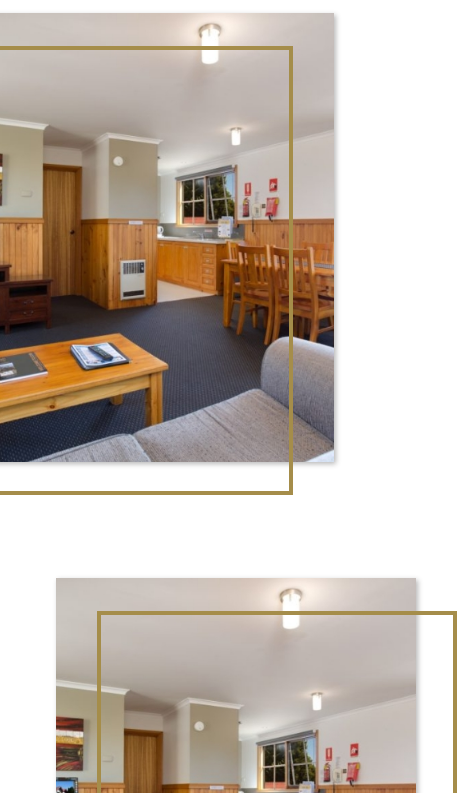
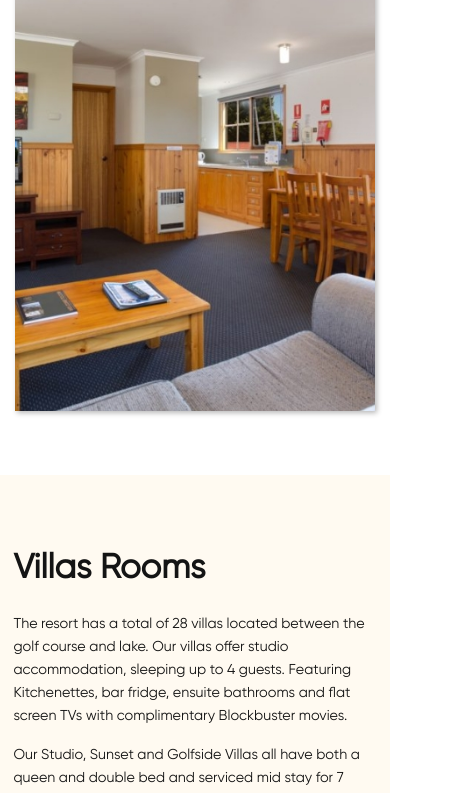
Before and after one commit to monmonplaza/tamar, a website: page dist/accomodation.html in a window 390 px wide. Shown: the part 1207-2000 px from the top of the page, 457 px wide, since content can reach past the window. Drawn offline with nearby package versions, Linux system fonts and the light colour scheme.

Commit message:
responsive page 2

```diff
--- a/src/base/_global.scss
+++ b/src/base/_global.scss
@@ -2,16 +2,16 @@ html {
   font-size: 62.5%;
   line-height: 1.5;
   @include media-query(600px) {
-    font-size: 54%;
-    line-height: 1.4;
+    font-size: 60%;
+    line-height: 1.6;
   }
   @include media-query(520px) {
-    font-size: 53%;
-    line-height: 1.3;
+    font-size: 58%;
+    line-height: 1.6;
   }
   @include media-query(420px) {
-    font-size: 51%;
-    line-height: 1.2;
+    font-size: 56%;
+    line-height: 1.8;
   }
 }
 
--- a/src/component/_banner-sm.scss
+++ b/src/component/_banner-sm.scss
@@ -5,6 +5,9 @@
   }
   min-height: 70vh;
   width: 100%;
+  @include media-query(415px) {
+    min-height: 55vh;
+  }
   .banner-content-page {
     position: absolute;
     top: 40%;
@@ -16,6 +19,9 @@
       color: $light-color;
       text-transform: capitalize;
       letter-spacing: 3px;
+      @include media-query(415px) {
+        font-size: 5rem;
+      }
     }
   }
 }
--- a/src/component/_footer.scss
+++ b/src/component/_footer.scss
@@ -34,16 +34,23 @@ footer {
   }
   form {
     input {
-      width: 100%;
       padding: 1rem 2rem;
       margin-bottom: 2rem;
+      width: 75%;
+      border: none;
+      @include media-query(415px) {
+        width: 100%;
+      }
     }
     button {
-      padding: 1rem 2rem;
+      width: 20%;
+      padding: 1rem;
       color: $light-color;
-      width: 100%;
       text-align: center;
       background: $secondary-color;
+      @include media-query(415px) {
+        width: 100%;
+      }
     }
   }
 }
--- a/src/component/_misc.scss
+++ b/src/component/_misc.scss
@@ -50,3 +50,35 @@
     text-transform: uppercase;
   }
 }
+
+.lower-book {
+  background: {
+    image: linear-gradient(rgba($dark-color, 0.7), rgba($dark-color, 0.7)),
+      url(../images/cta-lower.jpg);
+    size: cover;
+    position: center center;
+    repeat: no-repeat;
+  }
+  height: 40vh;
+  display: flex;
+  justify-content: center;
+  align-items: center;
+  .lower-book-content {
+    text-align: center;
+    color: $light-color;
+    h2 {
+      font-size: 4rem;
+      line-height: 1.2;
+      letter-spacing: 2px;
+      font-family: $primary-font-xbold;
+      margin-bottom: 3rem;
+      @include media-query(415px) {
+        font-size: 2.9rem;
+        line-height: 1.4;
+      }
+    }
+    .btn-cta {
+      @include btn($light-color);
+    }
+  }
+}
--- a/src/pages/_accomodation.scss
+++ b/src/pages/_accomodation.scss
@@ -1,8 +1,14 @@
 .page-block {
   padding: 7rem 0;
   min-height: 70rem;
+  @include media-query(415px) {
+    min-height: 40rem;
+  }
   .page-block-content {
-    max-width: 53rem;
+    max-width: 43rem;
+    @include media-query(415px) {
+      padding: 0 1.5rem;
+    }
     a {
       @include btn($secondary-color);
     }
@@ -16,6 +22,9 @@
   position: relative;
   left: -5rem;
   box-shadow: 2px 2px 5px rgba($dark-color, 0.3);
+  @include media-query(415px) {
+    left: 0rem;
+  }
   &:after {
     position: absolute;
     left: -5rem;
@@ -25,6 +34,9 @@
     min-height: 55rem;
     background-color: transparent;
     border: 4px solid $secondary-color;
+    @include media-query(415px) {
+      display: none;
+    }
   }
   img {
     width: 100%;
@@ -37,38 +49,20 @@
 .figure-left {
   left: 5rem;
   z-index: 3;
+  @include media-query(415px) {
+    left: 0rem;
+  }
   &:after {
     left: 5rem;
+    @include media-query(415px) {
+      display: none;
+    }
   }
 }
 
 .content-left {
-  padding-left: 12rem;
-}
-
-.lower-book {
-  background: {
-    image: linear-gradient(rgba($dark-color, 0.7), rgba($dark-color, 0.7)),
-      url(../images/cta-lower.jpg);
-    size: cover;
-    position: center center;
-    repeat: no-repeat;
-  }
-  height: 40vh;
-  display: flex;
-  justify-content: center;
-  align-items: center;
-  .lower-book-content {
-    text-align: center;
-    color: $light-color;
-    h2 {
-      font-size: 6rem;
-      line-height: 1.2;
-      letter-spacing: 2px;
-      font-family: $primary-font-xbold;
-    }
-    .btn-cta {
-      @include btn($light-color);
-    }
+  margin-left: 12rem;
+  @include media-query(415px) {
+    margin-left: 0rem;
   }
 }
--- a/src/pages/_index.scss
+++ b/src/pages/_index.scss
@@ -139,6 +139,10 @@
       ul {
         display: flex;
         justify-content: center;
+        li {
+          color: gold;
+          padding: 0 0.2rem;
+        }
       }
       img {
         display: block;
@@ -178,8 +182,11 @@
   .news-box {
     margin-bottom: 2rem;
     border: 1px solid $gray-color;
-    min-height: 55rem;
-
+    min-height: 56rem;
+    transition: 0.5s ease;
+    &:hover {
+      box-shadow: 1px 1px 9px rgba(0, 0, 0, 0.3);
+    }
     &-img {
       margin-bottom: 2rem;
       img {
```
Also changed, not shown: dist/accomodation.html, dist/css/main.css, dist/index.html, dist/js/app.js, 1 other file.
